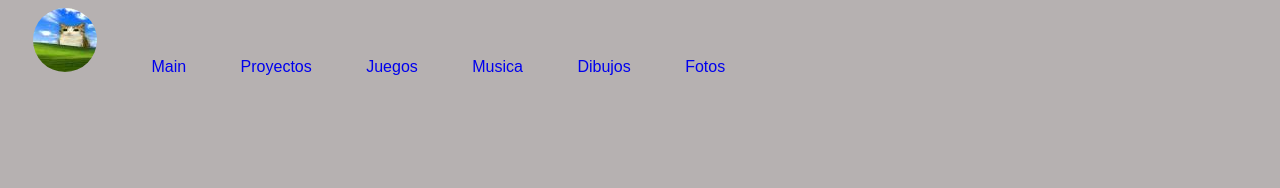
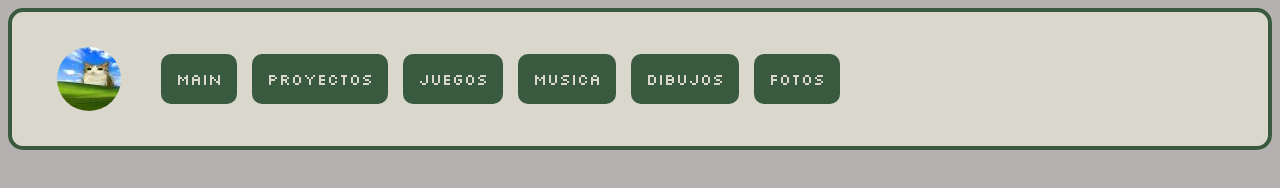
Before and after one commit to wajatone/Wajaweb, a plain HTML site: page Musica/index.html in a window 1280 px wide. Drawn offline with Linux system fonts and the light colour scheme.

Commit message:
Add navigation bar and update styles across multiple pages

```diff
--- a/Dibujos/style.css
+++ b/Dibujos/style.css
@@ -47,3 +47,29 @@ a .pfp {
    grid-column: 1/-1;
    margin-left: 10px;
 }
+
+/* Barra de navegación */
+nav {
+   display: flex;
+   align-items: center;
+   flex-wrap: wrap;
+   gap: 15px;
+   background-color: #DAD7CD;
+   border: 4px solid #3A5A40;
+   border-radius: 15px;
+   padding: 10px 20px;
+   box-sizing: border-box;
+}
+
+nav .pfp {
+   border-radius: 50%; /* Mejor que 200px para círculos perfectos */
+   display: block;     /* Evita un pequeño espacio fantasma debajo de la imagen */
+}
+
+nav .nav {
+   background-color: #3A5A40;
+   border-radius: 10px;
+   color: #DAD7CD;
+   font-family: 'Silkscreen', monospace;
+   padding: 15px;
+}
--- a/Fotos/style.css
+++ b/Fotos/style.css
@@ -47,3 +47,29 @@ a .pfp {
    grid-column: 1/-1;
    margin-left: 10px;
 }
+
+/* Barra de navegación */
+nav {
+   display: flex;
+   align-items: center;
+   flex-wrap: wrap;
+   gap: 15px;
+   background-color: #DAD7CD;
+   border: 4px solid #3A5A40;
+   border-radius: 15px;
+   padding: 10px 20px;
+   box-sizing: border-box;
+}
+
+nav .pfp {
+   border-radius: 50%; /* Mejor que 200px para círculos perfectos */
+   display: block;     /* Evita un pequeño espacio fantasma debajo de la imagen */
+}
+
+nav .nav {
+   background-color: #3A5A40;
+   border-radius: 10px;
+   color: #DAD7CD;
+   font-family: 'Silkscreen', monospace;
+   padding: 15px;
+}
--- a/Juegos/style.css
+++ b/Juegos/style.css
@@ -47,3 +47,29 @@ a .pfp {
    grid-column: 1/-1;
    margin-left: 10px;
 }
+
+/* Barra de navegación */
+nav {
+   display: flex;
+   align-items: center;
+   flex-wrap: wrap;
+   gap: 15px;
+   background-color: #DAD7CD;
+   border: 4px solid #3A5A40;
+   border-radius: 15px;
+   padding: 10px 20px;
+   box-sizing: border-box;
+}
+
+nav .pfp {
+   border-radius: 50%; /* Mejor que 200px para círculos perfectos */
+   display: block;     /* Evita un pequeño espacio fantasma debajo de la imagen */
+}
+
+nav .nav {
+   background-color: #3A5A40;
+   border-radius: 10px;
+   color: #DAD7CD;
+   font-family: 'Silkscreen', monospace;
+   padding: 15px;
+}
--- a/Musica/index.html
+++ b/Musica/index.html
@@ -7,13 +7,22 @@
    <link rel="stylesheet" href="style.css">
    <link rel="icon" href="../pfp.png">
 
+  <!-- Cosas de fuentes de google -->
+  <link rel="preconnect" href="https://fonts.googleapis.com">
+  <link rel="preconnect" href="https://fonts.gstatic.com" crossorigin>
+  <link href="https://fonts.googleapis.com/css2?family=Pixelify+Sans:wght@400..700&family=VT323&display=swap" rel="stylesheet">
+  <link href="https://fonts.googleapis.com/css2?family=Pixelify+Sans:wght@400..700&family=Silkscreen:wght@400;700&family=VT323&display=swap" rel="stylesheet">
+
 </head>
 
 <!-- //////////////[AQUI ESTA LA WEB]//////////////-->
 
 <body>
 
-   <a href="https://github.com/wajatone"> <img src="https://wajatone.github.io/Wajaweb/pfp.png" alt="Profile picture" class="pfp"> </a> <a href="https://wajatone.github.io/Wajaweb/index.html">Main</a> <a href="https://wajatone.github.io/Wajaweb/Proyectos/index.html">Proyectos</a> <a href="https://wajatone.github.io/Wajaweb/Juegos/index.html">Juegos</a> <a href="https://wajatone.github.io/Wajaweb/Musica/index.html">Musica</a> <a href="https://wajatone.github.io/Wajaweb/Dibujos/index.html">Dibujos</a> <a href="https://wajatone.github.io/Wajaweb/Fotos/index.html">Fotos</a>
-   <!-- //////////////[Y AQUI YA NO HAY WEB XD]//////////////-->
+  <nav>
+   <a href="https://github.com/wajatone"> <img src="https://wajatone.github.io/Wajaweb/pfp.png" alt="Profile picture" class="pfp"> </a> <a href="https://wajatone.github.io/Wajaweb/index.html" class="nav">Main</a> <a href="https://wajatone.github.io/Wajaweb/Proyectos/index.html" class="nav">Proyectos</a> <a href="https://wajatone.github.io/Wajaweb/Juegos/index.html" class="nav">Juegos</a> <a href="https://wajatone.github.io/Wajaweb/Musica/index.html" class="nav">Musica</a> <a href="https://wajatone.github.io/Wajaweb/Dibujos/index.html" class="nav">Dibujos</a> <a href="https://wajatone.github.io/Wajaweb/Fotos/index.html" class="nav">Fotos</a>
+  </nav>
+
+  <!-- //////////////[Y AQUI YA NO HAY WEB XD]//////////////-->
 
 </body></html>
--- a/Musica/style.css
+++ b/Musica/style.css
@@ -47,3 +47,29 @@ a .pfp {
    grid-column: 1/-1;
    margin-left: 10px;
 }
+
+/* Barra de navegación */
+nav {
+   display: flex;
+   align-items: center;
+   flex-wrap: wrap;
+   gap: 15px;
+   background-color: #DAD7CD;
+   border: 4px solid #3A5A40;
+   border-radius: 15px;
+   padding: 10px 20px;
+   box-sizing: border-box;
+}
+
+nav .pfp {
+   border-radius: 50%; /* Mejor que 200px para círculos perfectos */
+   display: block;     /* Evita un pequeño espacio fantasma debajo de la imagen */
+}
+
+nav .nav {
+   background-color: #3A5A40;
+   border-radius: 10px;
+   color: #DAD7CD;
+   font-family: 'Silkscreen', monospace;
+   padding: 15px;
+}
--- a/Proyectos/style.css
+++ b/Proyectos/style.css
@@ -130,3 +130,29 @@ a .pfp {
    .imagen-preview img {
     border-radius: 10px;
    }
+
+   /* Barra de navegación */
+nav {
+   display: flex;
+   align-items: center;
+   flex-wrap: wrap;
+   gap: 15px;
+   background-color: #DAD7CD;
+   border: 4px solid #3A5A40;
+   border-radius: 15px;
+   padding: 10px 20px;
+   box-sizing: border-box;
+}
+
+nav .pfp {
+   border-radius: 50%; /* Mejor que 200px para círculos perfectos */
+   display: block;     /* Evita un pequeño espacio fantasma debajo de la imagen */
+}
+
+nav .nav {
+   background-color: #3A5A40;
+   border-radius: 10px;
+   color: #DAD7CD;
+   font-family: 'Silkscreen', monospace;
+   padding: 15px;
+}
```
Also changed, not shown: Dibujos/index.html (+12 -3 lines), Fotos/index.html (+9 -1 lines), Juegos/index.html (+11 -2 lines), index.html (+0 -44 lines).
